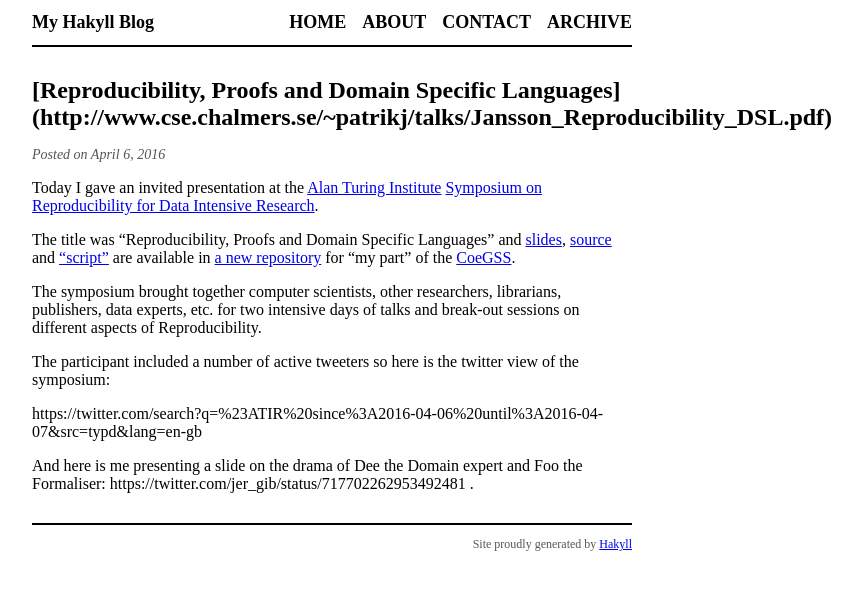
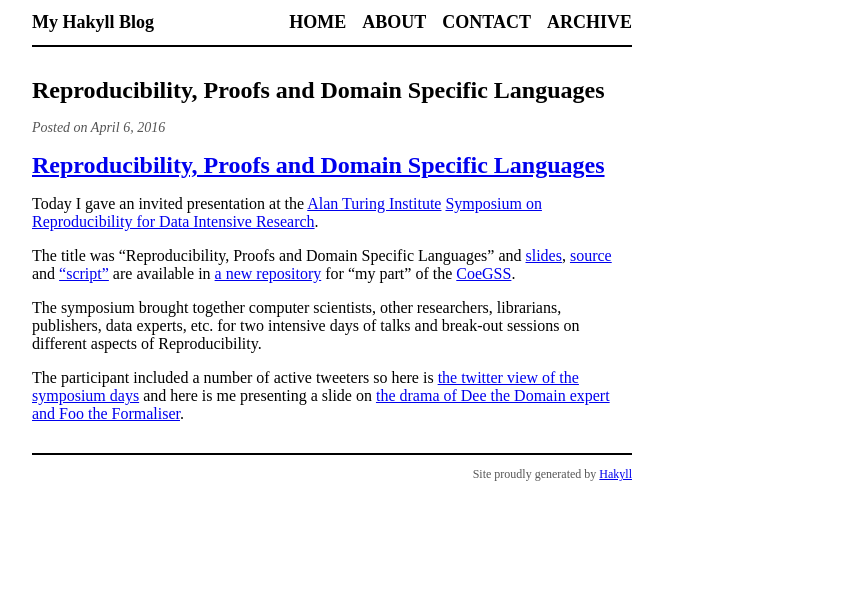
Before and after one commit to patrikja/patrikja.github.io, a plain HTML site: page myblog/posts/2016-04-06-reproducibility.html in a window 1280 px wide. Shown: the whole page, without its empty margins (308-1170 px from the left). Drawn offline with Linux system fonts and the light colour scheme.

Commit message:
Reproducibility entry links fixed

```diff
--- a/myblog/posts/2016-04-06-reproducibility.html
+++ b/myblog/posts/2016-04-06-reproducibility.html
@@ -3,7 +3,7 @@
 <html xmlns="http://www.w3.org/1999/xhtml" xml:lang="en" lang="en">
     <head>
         <meta http-equiv="Content-Type" content="text/html; charset=UTF-8" />
-        <title>My Hakyll Blog - [Reproducibility, Proofs and Domain Specific Languages](http://www.cse.chalmers.se/~patrikj/talks/Jansson_Reproducibility_DSL.pdf)</title>
+        <title>My Hakyll Blog - Reproducibility, Proofs and Domain Specific Languages</title>
         <link rel="stylesheet" type="text/css" href="../css/default.css" />
     </head>
     <body>
@@ -20,19 +20,18 @@
         </div>
 
         <div id="content">
-            <h1>[Reproducibility, Proofs and Domain Specific Languages](http://www.cse.chalmers.se/~patrikj/talks/Jansson_Reproducibility_DSL.pdf)</h1>
+            <h1>Reproducibility, Proofs and Domain Specific Languages</h1>
 
             <div class="info">
     Posted on April  6, 2016
 
 </div>
 
+<h1 id="reproducibility-proofs-and-domain-specific-languages"><a href="http://www.cse.chalmers.se/~patrikj/talks/Jansson_Reproducibility_DSL.pdf">Reproducibility, Proofs and Domain Specific Languages</a></h1>
 <p>Today I gave an invited presentation at the <a href="https://turing.ac.uk/">Alan Turing Institute</a> <a href="http://www.bodleian.ox.ac.uk/whats-on/upcoming-events/2016/april/reproducibility-symposium">Symposium on Reproducibility for Data Intensive Research</a>.</p>
 <p>The title was “Reproducibility, Proofs and Domain Specific Languages” and <a href="http://www.cse.chalmers.se/~patrikj/talks/Jansson_Reproducibility_DSL.pdf">slides</a>, <a href="Jansson_Reproducibility_DSL.md">source</a> and <a href="Jansson_Reproducibility_DSL_script.md">“script”</a> are available in <a href="https://github.com/patrikja/CoeGSS">a new repository</a> for “my part” of the <a href="http://coegss.eu/">CoeGSS</a>.</p>
 <p>The symposium brought together computer scientists, other researchers, librarians, publishers, data experts, etc. for two intensive days of talks and break-out sessions on different aspects of Reproducibility.</p>
-<p>The participant included a number of active tweeters so here is the twitter view of the symposium:</p>
-<p>https://twitter.com/search?q=%23ATIR%20since%3A2016-04-06%20until%3A2016-04-07&amp;src=typd&amp;lang=en-gb</p>
-<p>And here is me presenting a slide on the drama of Dee the Domain expert and Foo the Formaliser: https://twitter.com/jer_gib/status/717702262953492481 .</p>
+<p>The participant included a number of active tweeters so here is <a href="https://twitter.com/search?q=%23ATIR%20since%3A2016-04-06%20until%3A2016-04-07&amp;src=typd&amp;lang=en-gb">the twitter view of the symposium days</a> and here is me presenting a slide on <a href="https://twitter.com/jer_gib/status/717702262953492481">the drama of Dee the Domain expert and Foo the Formaliser</a>.</p>
 
         </div>
         <div id="footer">
```
Also changed, not shown: myblog/archive.html (+1 -1 lines), myblog/index.html (+1 -1 lines).
